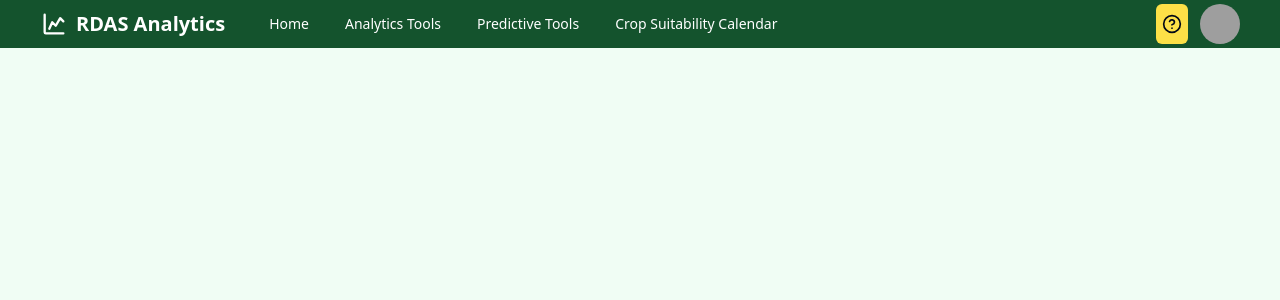
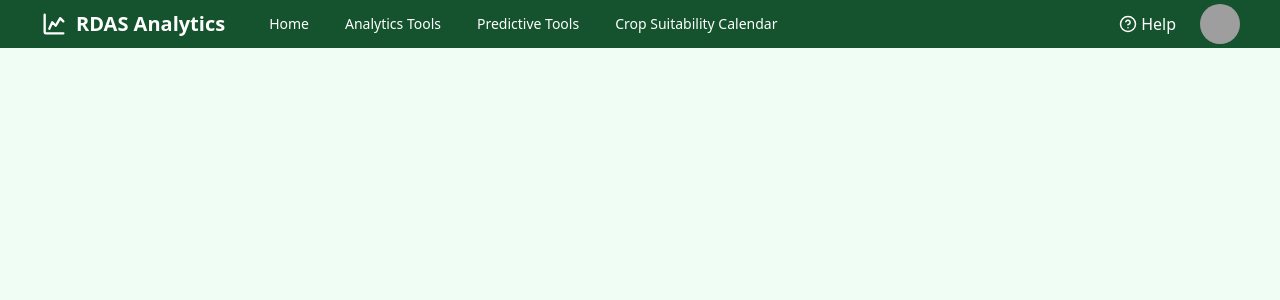
Before and after one commit to aman-RIMES/rdas-analytics-fe, a React (Vite) app: page / in a window 1280 px wide. Shown: the top 300 px of the page. Built offline with nearby package versions, Linux system fonts and the light colour scheme; grey boxes are pictures that could not be loaded; what ldrs would draw is missing.

Commit message:
(chore) add help button, add favicon

```diff
--- a/index.html
+++ b/index.html
@@ -2,7 +2,7 @@
 <html lang="en">
   <head>
     <meta charset="UTF-8" />
-    <link rel="icon" type="image/svg+xml" href="/vite.svg" />
+    <link rel="icon" type="image/svg+xml" href="/favicon.ico" />
     <meta name="viewport" content="width=device-width, initial-scale=1.0" />
     <title>RDAS Analytics</title>
   </head>
--- a/src/components/navbar.tsx
+++ b/src/components/navbar.tsx
@@ -110,16 +110,9 @@ export default function NavBar() {
               href="http://203.156.108.67:1681"
               target="_blank"
             >
-              <div
-                className={cn(
-                  buttonVariants({
-                    variant: "ghost",
-                  }),
-                  "w-8 p-[-10px] bg-yellow-300 hover:bg-yellow-100"
-                )}
-              >
-                <HelpCircle className="h-[20px] w-[20px] " />
-                <span className="sr-only">Notification</span>
+              <div className="flex gap-1 justify-center items-center py-1 px-3 rounded-sm text-white hover:bg-yellow-300 hover:text-black">
+                <HelpCircle className="h-[18px] w-[18px] " />
+                <p className="">Help</p>
               </div>
             </a>
             {/* <ThemeToggle /> */}
```
Also changed, not shown: 1 other file (tests, documents, lock files or other folders).
